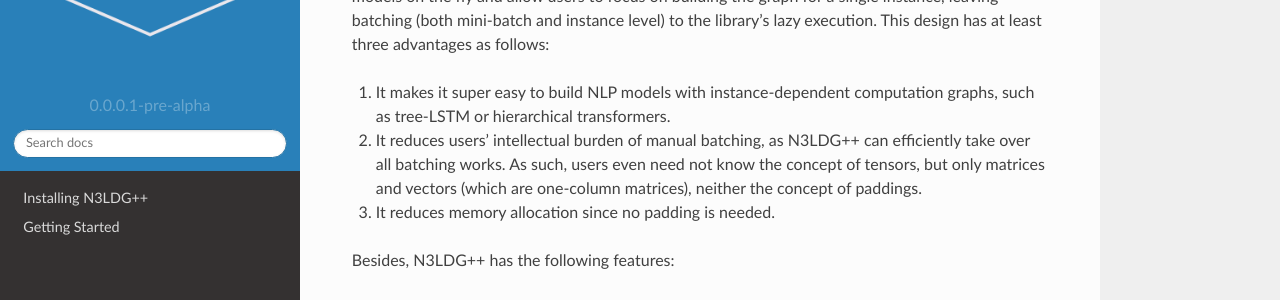
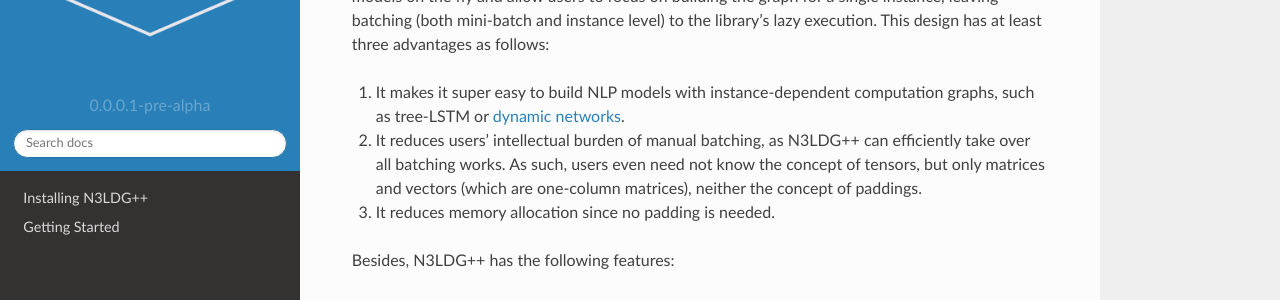
Before and after one commit to chncwang/InsNet, a Sphinx documentation site: the page built from docs/source/index.rst, in a window 1280 px wide and 900 px high. Shown: the part 223-523 px from the top of the window. Built offline with Sphinx 7.4.7 and the Read the Docs theme 2.0.0, drawn with Linux system fonts in a browser that asks for light colours.

Commit message:
some modification to index and getting_started

```diff
--- a/docs/source/index.rst
+++ b/docs/source/index.rst
@@ -6,9 +6,9 @@
 N3LDG++ documentation
 ===================================
 
-`N3LDG++ <http://github.com/chncwang/n3ldg-plus>`_  is a powerful neural network library aiming at building flexible NLP models, especially those with dynamic computation graphs for different instances. It is designed to run dynamic models on the fly and allow users to focus on building the graph for a single instance, leaving batching (both mini-batch and instance level) to the library's lazy execution. This design has at least three advantages as follows:
+`N3LDG++ <https://github.com/chncwang/n3ldg-plus>`_  is a powerful neural network library aiming at building flexible NLP models, especially those with dynamic computation graphs for different instances. It is designed to run dynamic models on the fly and allow users to focus on building the graph for a single instance, leaving batching (both mini-batch and instance level) to the library's lazy execution. This design has at least three advantages as follows:
 
-1. It makes it super easy to build NLP models with instance-dependent computation graphs, such as tree-LSTM or hierarchical transformers.
+1. It makes it super easy to build NLP models with instance-dependent computation graphs, such as tree-LSTM or `dynamic networks <https://arxiv.org/pdf/2102.04906.pdf>`_.
 2. It reduces users' intellectual burden of manual batching, as N3LDG++ can efficiently take over all batching works. As such, users even need not know the concept of tensors, but only matrices and vectors (which are one-column matrices), neither the concept of paddings.
 3. It reduces memory allocation since no padding is needed.
 
```
Also changed, not shown: docs/source/getting_started.rst (+7 -1 lines).
